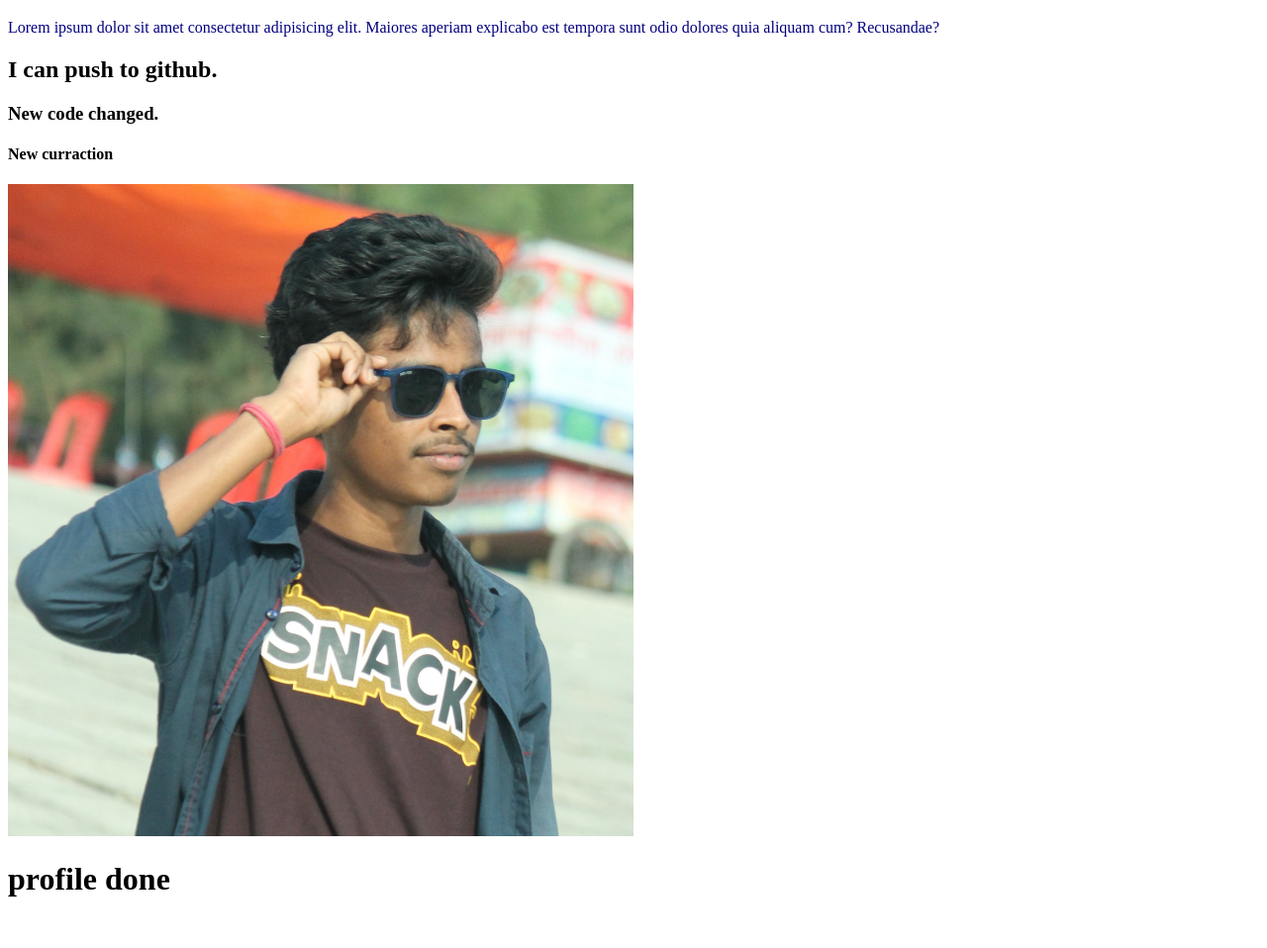
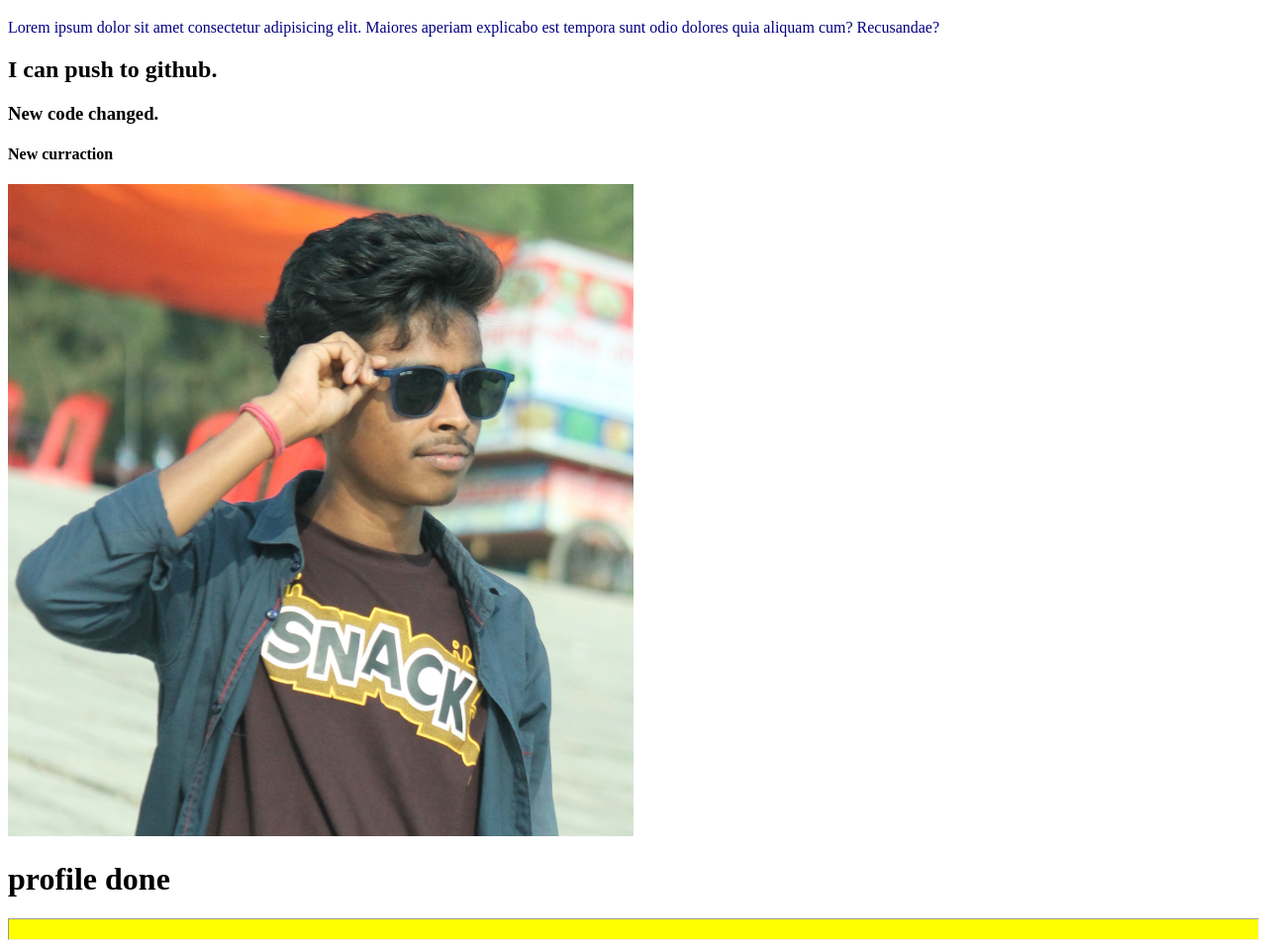
Before and after one commit to subrotomojumder/my-first-repo22, a plain HTML site: page index.html in a window 1280 px wide. Shown: the part 61-1019 px from the top of the page at 99% size. Before the commit the page ends 989 px from the top, so only its background shows below. Drawn offline with Linux system fonts and the light colour scheme.

Commit message:
added hr

```diff
--- a/index.html
+++ b/index.html
@@ -15,5 +15,6 @@
     <h4>New curraction</h4>
     <img src="images/1628396130381.jpg" alt="">
     <h1>profile done</h1>
+    <hr>
 </body>
 </html>
--- a/style.css
+++ b/style.css
@@ -4,3 +4,7 @@ p{
 img{
     width: 50%;
 }
+hr{
+    height: 20px;
+    background-color: yellow;
+}
```
